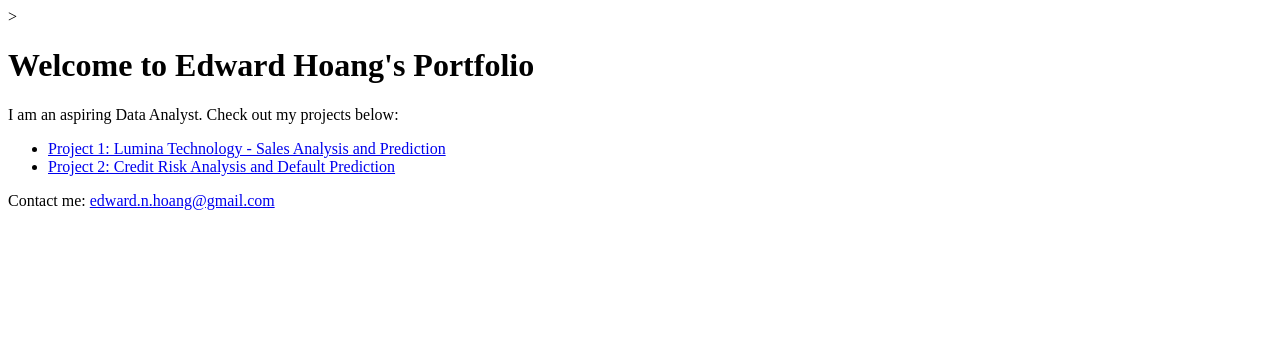
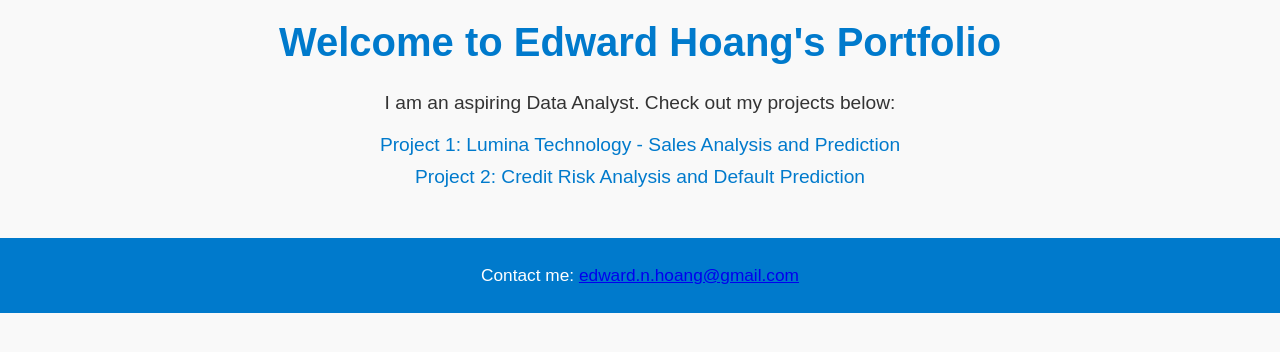
Before and after one commit to EdwardJHoang/EdwardJHoang.github.io, a plain HTML site: page index.html in a window 1280 px wide. Drawn offline with Linux system fonts and the light colour scheme.

Commit message:
Update index.html

```diff
--- a/index.html
+++ b/index.html
@@ -1,10 +1,12 @@
 <!DOCTYPE html>
 <html lang="en">
-<head<link rel="stylesheet" href="style.css">>
+<head>
     <meta charset="UTF-8">
     <meta name="viewport" content="width=device-width, initial-scale=1.0">
     <title>Edward Hoang's Portfolio</title>
+    <link rel="stylesheet" href="style.css">
 </head>
+
 <body>
     <h1>Welcome to Edward Hoang's Portfolio</h1>
     <p>I am an aspiring Data Analyst. Check out my projects below:</p>
```
